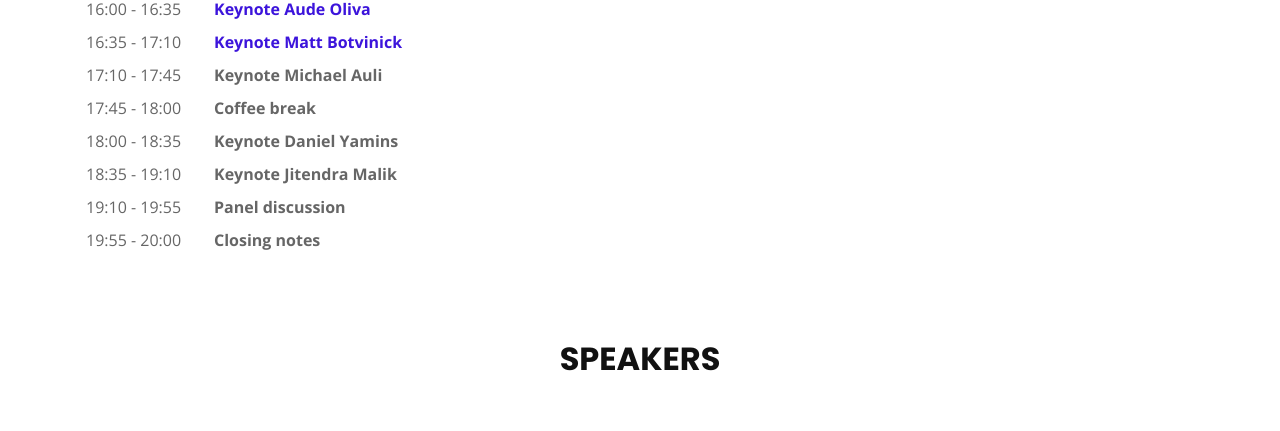
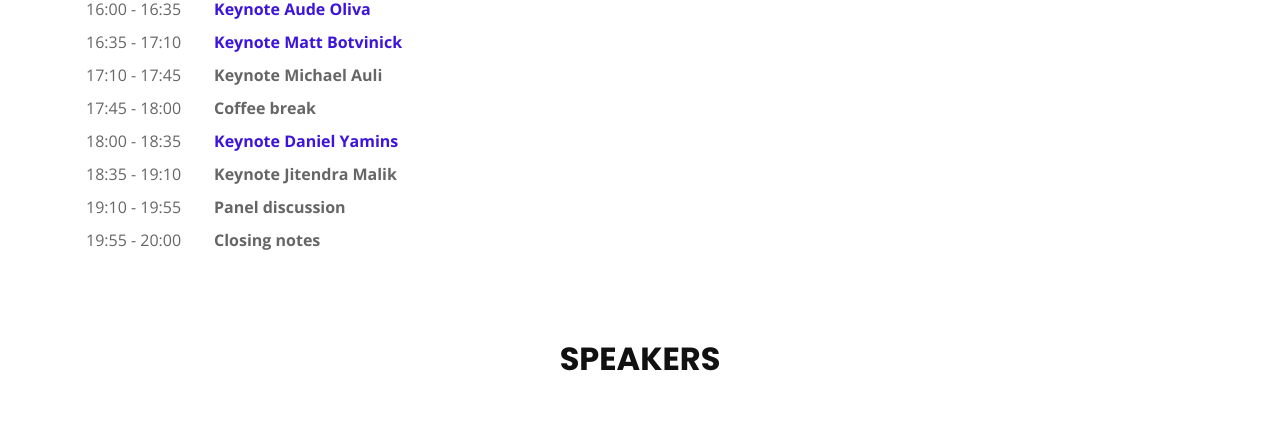
Before and after one commit to ComputerPerception/computerperception.github.io, a plain HTML site: page index.html in a window 1280 px wide. Shown: the part 1711-2142 px from the top of the page. Drawn offline with nearby package versions, Linux system fonts and the light colour scheme.

Commit message:
Add recordings links to the schedule

```diff
--- a/index.html
+++ b/index.html
@@ -117,7 +117,7 @@
 <tr> <td> 16:35 - 17:10 </td> <td> <b><a href="https://youtu.be/413sGNZpCW4" target="_blank">Keynote Matt Botvinick</a></b></td></tr>
 <tr> <td> 17:10 - 17:45 </td> <td> <b> Keynote Michael Auli</b> </td></tr>
 <tr> <td> 17:45 - 18:00 </td> <td> <b> Coffee break</b> </td></tr>
-<tr> <td> 18:00 - 18:35 </td> <td> <b> Keynote Daniel Yamins</b> </td></tr>
+<tr> <td> 18:00 - 18:35 </td> <td> <b><a href="https://youtu.be/lJKkde4BItg" target="_blank"> Keynote Daniel Yamins</a></b> </td></tr>
 <tr> <td> 18:35 - 19:10 </td> <td> <b> Keynote Jitendra Malik</b> </td></tr>
 <tr> <td> 19:10 - 19:55 </td> <td> <b> Panel discussion</b> </td></tr>
 <tr> <td> 19:55 - 20:00 </td> <td> <b> Closing notes</b> </td></tr>
```
